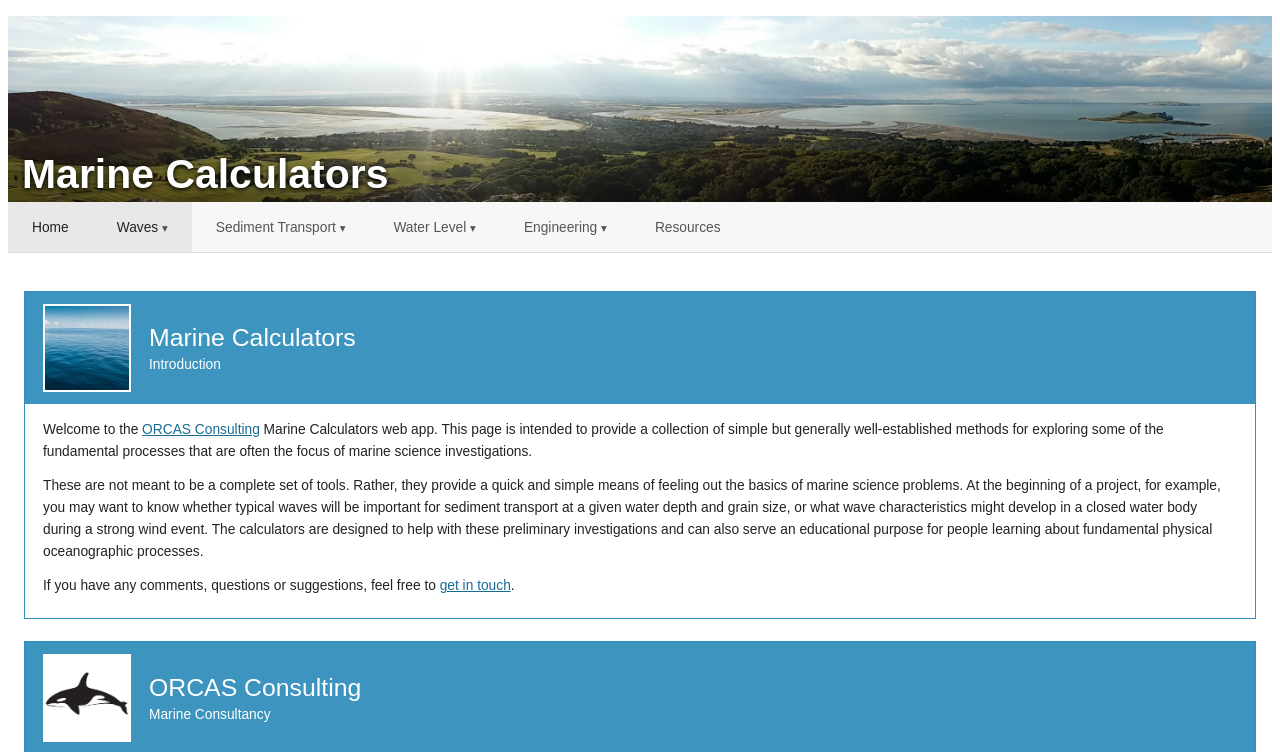
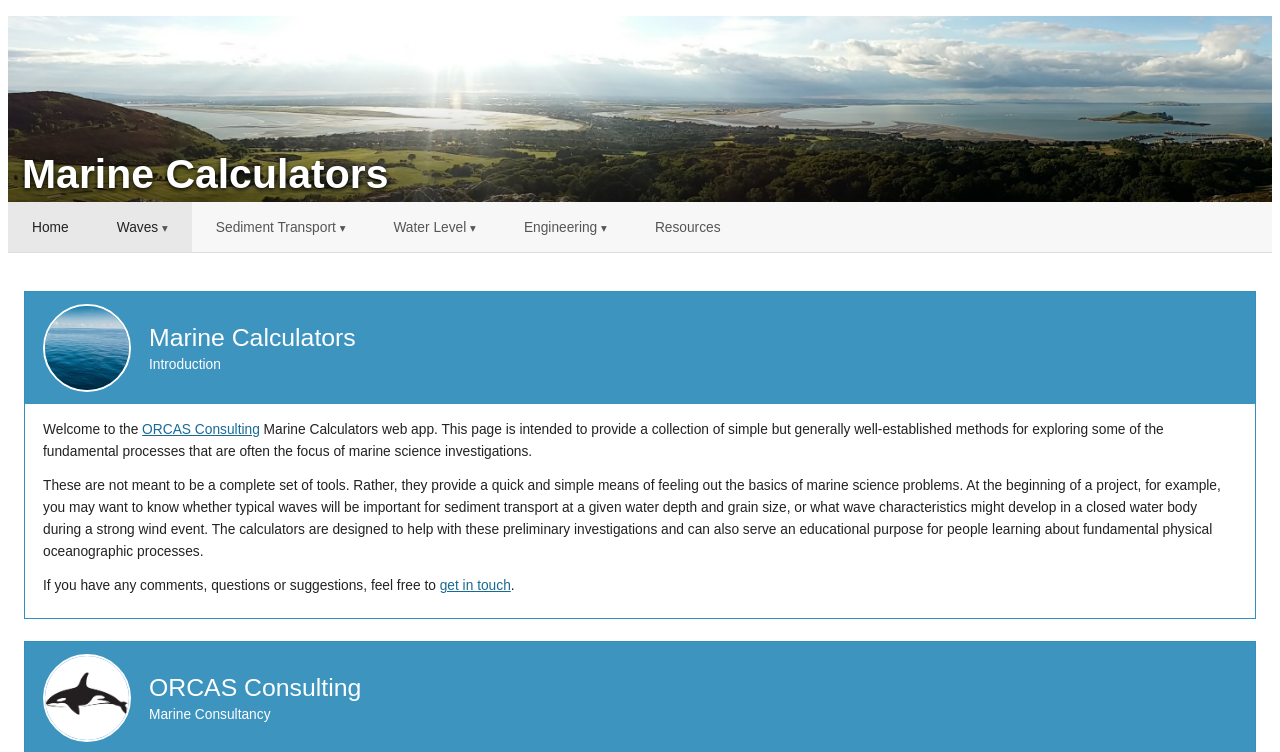
Before and after one commit to dgreer1/marine_calculators_web, a Vue app: page / in a window 1280 px wide. Shown: the top 752 px of the page. Built offline with nearby package versions, Linux system fonts and the light colour scheme.

Commit message:
Restore circular home page images

```diff
--- a/src/styles/main.css
+++ b/src/styles/main.css
@@ -114,7 +114,7 @@ input:focus, select:focus { outline: 2px solid rgb(0 123 255 / 18%); border-colo
 .home-page { display: grid; gap: 22px; }
 .profile-card { overflow: hidden; border: 1px solid #338fbd; background: #fff; }
 .profile-card-header { display: flex; align-items: center; gap: 18px; min-height: 112px; padding: 12px 18px; color: #fff; background: #3c94bf; }
-.profile-card-header img { width: 88px; height: 88px; flex: 0 0 88px; object-fit: cover; border: 2px solid #fff; background: #fff; }
+.profile-card-header img { width: 88px; height: 88px; flex: 0 0 88px; object-fit: cover; border: 2px solid #fff; border-radius: 50%; background: #fff; }
 .profile-card-header h1, .profile-card-header h2 { margin: 0 0 5px; color: #fff; font-size: 1.55rem; font-weight: 400; }
 .profile-card-header p { margin: 0; font-size: .86rem; }
 .profile-card-body { padding: 15px 18px 9px; font-size: .86rem; line-height: 1.6; }
```
